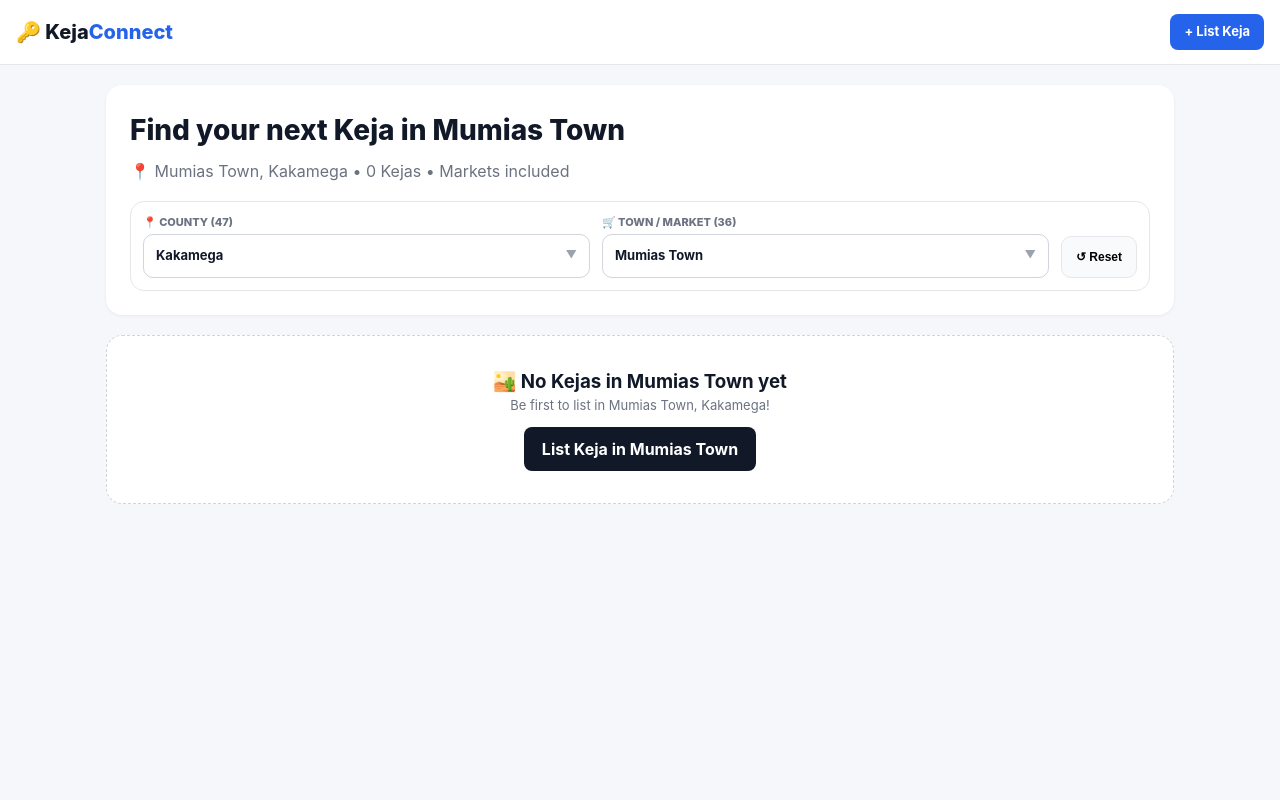
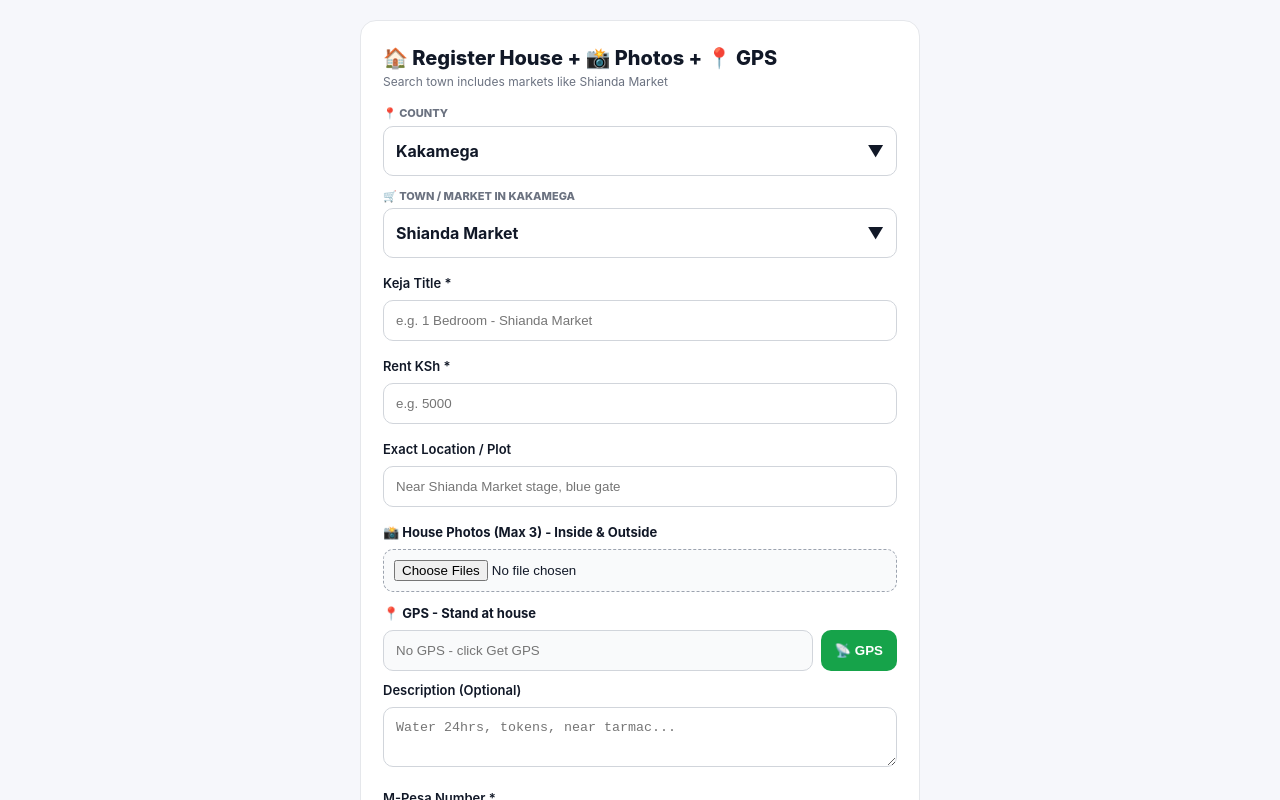
Before and after one commit to muhsinswaleh69-max/KejaConnect, a Next.js app: page /list in a window 1280 px wide. Shown: the top 800 px of the page. Built offline with nearby package versions, Linux system fonts and the light colour scheme.

Commit message:
Update page.tsx

```diff
--- a/app/list/page.tsx
+++ b/app/list/page.tsx
@@ -1,129 +1,136 @@
 "use client"
-import { useEffect, useState, useRef } from "react"
+import { useState, useRef, useEffect } from "react"
 
 const countyTowns: Record<string, string[]> = {
-  "Mombasa": ["Mvita","Nyali","Kisauni","Likoni","Changamwe","Jomvu","Bamburi","Shanzu"],
-  "Kwale": ["Kwale","Ukunda","Msambweni","Kinango","Diani","Lunga Lunga"],
-  "Kilifi": ["Kilifi","Malindi","Watamu","Mariakani","Kaloleni","Mtwapa","Mariakani Market"],
-  "Tana River": ["Hola","Garsen","Bura","Madogo Market"],
-  "Lamu": ["Lamu","Mokowe","Witu","Mpeketoni"],
-  "Taita Taveta": ["Voi","Wundanyi","Taveta","Mwatate","Wundanyi Market"],
-  "Garissa": ["Garissa","Dadaab","Balambala","Bura East Market"],
-  "Wajir": ["Wajir","Habaswein","Tarbaj","Buna Market"],
-  "Mandera": ["Mandera","El Wak","Rhamu","Takaba Market"],
-  "Marsabit": ["Marsabit","Moyale","Laisamis","Loiyangalani Market"],
-  "Isiolo": ["Isiolo","Garbatulla","Merti","Kinna Market"],
-  "Meru": ["Meru Town","Maua","Nkubu","Timau","Githongo Market","Mikinduri Market"],
-  "Tharaka Nithi": ["Chuka","Chogoria","Marimanti","Kathwana Market"],
-  "Embu": ["Embu","Runyenjes","Siakago","Kiritiri Market","Ishiara Market"],
-  "Kitui": ["Kitui","Mwingi","Mutomo","Zombe Market","Kabati Market"],
-  "Machakos": ["Machakos","Mavoko","Athi River","Kangundo","Matuu","Tala Market","Masii Market"],
-  "Makueni": ["Wote","Makindu","Kibwezi","Kikima Market","Sultan Hamud Market"],
-  "Nyandarua": ["Ol Kalou","Kinangop","Nyahururu","Engineer Market","Njabini Market"],
-  "Nyeri": ["Nyeri","Karatina","Othaya","Mukurweini","Mweiga Market","Naro Moru Market"],
-  "Kirinyaga": ["Kerugoya","Kutus","Sagana","Wanguru Market","Kagio Market"],
-  "Murang'a": ["Murang'a","Thika","Kenol","Kangema","Kangari Market","Kiriaini Market"],
-  "Kiambu": ["Kiambu","Thika","Ruiru","Limuru","Kikuyu","Juja","Gatundu","Githunguri Market","Kiambu Market"],
-  "Turkana": ["Lodwar","Kakuma","Lokichar","Lokichogio Market"],
-  "West Pokot": ["Kapenguria","Makutano","Chepareria","Sigor Market"],
-  "Samburu": ["Maralal","Wamba","Baragoi","Suguta Market"],
-  "Trans Nzoia": ["Kitale","Kiminini","Endebess","Cherangany Market","Kachibora Market"],
-  "Uasin Gishu": ["Eldoret","Turbo","Moiben","Kesses","Soy","Burnt Forest","Ziwa Market","Moi's Bridge Market"],
-  "Elgeyo Marakwet": ["Iten","Kapsowar","Chepkorio","Kapcherop Market"],
-  "Nandi": ["Kapsabet","Nandi Hills","Chepterwai","Kobujoi","Kaiboi Market","Kaptumo Market"],
-  "Baringo": ["Kabarnet","Eldama Ravine","Marigat","Mogotio Market","Kabartonjo Market"],
-  "Laikipia": ["Nanyuki","Nyahururu","Rumuruti","Doldol Market","Kinamba Market"],
-  "Nakuru": ["Nakuru Town","Naivasha","Gilgil","Molo","Njoro","Bahati","Mau Narok Market","Subukia Market"],
-  "Narok": ["Narok","Kilgoris","Ololulunga","Ntulele Market","Ololunga Market"],
-  "Kajiado": ["Kajiado","Kitengela","Ngong","Ongata Rongai","Kiserian","Loitoktok","Namanga Market","Isinya Market"],
-  "Kericho": ["Kericho","Litein","Londiani","Sosiot Market","Fort Ternan Market"],
-  "Bomet": ["Bomet","Sotik","Chepalungu","Longisa Market","Mogogosiek Market"],
-  "Kakamega": [
-    "Mumias Town","Mumias Market","Shianda Market","Ekero Market","Shibale Market","Mumias Complex",
-    "Butere Town","Butere Market","Malava Town","Malava Market","Matungu Market","Khwisero Market",
-    "Lurambi","Kakamega Town","Kakamega Market","Lugari","Likuyani Market","Navakholo Market","Shinyalu Market",
-    "Ikolomani Market","Matete Market","Mautuma Market","Kambiri Market","Bukura Market","Kilingili Market",
-    "Lumakanda Market","Mois Bridge Market","Khayega Market","Shinyalu Town","Lubao Market",
-    "Mumias West","Mumias East","Eshirulo Market","Emuhaya Market","Sabatia Market","Shikoti Market"
-  ],
-  "Vihiga": ["Vihiga","Luanda Market","Mbale","Emuhaya","Sabatia","Chavakali Market","Majengo Market","Serem Market","Mudete Market"],
-  "Bungoma": ["Bungoma Town","Bungoma Market","Kimilili Town","Kimilili Market","Webuye Town","Webuye Market","Sirisia Market","Bumula Market","Mt Elgon Market","Tongaren Market","Kanduyi Market","Chwele Market","Misikhu Market","Kapsokwony Market","Naitiri Market","Bokoli Market"],
-  "Busia": ["Busia Town","Busia Market","Malaba Town","Malaba Market","Nambale Market","Matayos Market","Teso North Market","Bunyala Market","Port Victoria Market","Bumala Market","Mundika Market","Amukura Market"],
-  "Siaya": ["Siaya","Bondo","Ugunja Market","Yala Market","Ukwala Market","Akala Market","Usenge Market"],
-  "Kisumu": ["Kisumu Town","Maseno Market","Ahero Market","Kombewa Market","Muhoroni Market","Nyando Market","Sondu Market","Kibos Market"],
-  "Homa Bay": ["Homa Bay","Oyugis Market","Kendubay Market","Mbita Market","Ndhiwa Market","Sindo Market","Rangwe Market","Magunga Market"],
-  "Migori": ["Migori","Rongo Market","Awendo Market","Kehancha Market","Isebania Market","Migori Market","Suna Market"],
-  "Kisii": ["Kisii Town","Kisii Market","Ogembo Market","Keroka Market","Suneka Market","Nyamache Market","Masimba Market","Gesusu Market"],
-  "Nyamira": ["Nyamira","Nyansiongo Market","Ekerubo Market","Manga Market","Keroka Market"],
-  "Nairobi": ["Westlands","CBD","Karen","Eastlands","Roysambu","Kasaranai","Embakasi","Langata","Dagoretti","Parklands","Kilimani","Lavington","South B","South C","Gikomba Market","Kawangware Market","Kibera Market","Umoja Market","Kangemi Market"],
+  "Mombasa": ["Mvita","Nyali","Kisauni","Likoni","Changamwe","Jomvu"],
+  "Kakamega": ["Mumias Town","Mumias Market","Shianda Market","Ekero Market","Shibale Market","Mumias Complex","Butere Town","Butere Market","Malava Town","Malava Market","Matungu Market","Khwisero Market","Lurambi","Kakamega Town","Lugari","Likuyani Market","Navakholo Market","Shinyalu Market","Ikolomani Market","Matete Market","Bukura Market","Lumakanda Market","Khayega Market","Mumias West","Mumias East"],
+  "Vihiga": ["Vihiga","Luanda Market","Mbale","Emuhaya","Sabatia","Chavakali Market"],
+  "Bungoma": ["Bungoma Town","Kimilili Town","Webuye Town","Sirisia Market","Bumula Market","Chwele Market","Misikhu Market"],
+  "Busia": ["Busia Town","Malaba Town","Nambale Market","Matayos Market","Bumala Market"],
+  "Nairobi": ["Westlands","CBD","Karen","Eastlands","Roysambu","Embakasi","Langata","Dagoretti","Parklands","Kilimani","Gikomba Market","Kawangware Market","Kibera Market","Umoja Market"],
+  "Kisumu": ["Kisumu Town","Maseno Market","Ahero Market","Kombewa Market"],
+  "Kiambu": ["Kiambu","Thika","Ruiru","Limuru","Kikuyu","Juja","Gatundu"],
+  "Nakuru": ["Nakuru Town","Naivasha","Gilgil","Molo","Njoro"],
+  "Uasin Gishu": ["Eldoret","Turbo","Moiben","Soy"],
+  "Machakos": ["Machakos","Mavoko","Athi River","Kangundo","Matuu","Tala Market"],
+  "Kajiado": ["Kajiado","Kitengela","Ngong","Ongata Rongai","Kiserian"],
 }
 
-function SearchableDropdown({icon, label, options, value, onChange, placeholder}: {icon:string, label:string, options:string[], value:string, onChange:(v:string)=>void, placeholder:string}){
-  const [open, setOpen] = useState(false)
-  const [q, setQ] = useState("")
-  const ref = useRef<HTMLDivElement>(null)
-  useEffect(()=>{
-    const h = (e:any)=>{ if(ref.current &&!ref.current.contains(e.target)) setOpen(false)}
-    document.addEventListener("mousedown", h); return ()=>document.removeEventListener("mousedown", h)
-  },[])
-  const filtered = options.filter(o=> o.toLowerCase().includes(q.toLowerCase()))
-  return (
-    <div ref={ref} style={{position:'relative', minWidth:'180px', flex:1}}>
-      <div style={{fontSize:'11px', fontWeight:800, color:'#6b7280', marginBottom:'4px'}}>{icon} {label} ({options.length})</div>
-      <div onClick={()=>setOpen(!open)} style={{padding:'11px 12px', borderRadius:'10px', border:open?'2px solid #111827':'1px solid #d1d5db', background:'white', cursor:'pointer', fontWeight:700, fontSize:'13px', display:'flex', justifyContent:'space-between'}}>
-        {value} <span style={{fontSize:'11px', color:'#9ca3af'}}>▼</span>
-      </div>
-      {open && (
-        <div style={{position:'absolute', top:'100%', left:0, right:0, background:'white', border:'1px solid #e5e7eb', borderRadius:'12px', marginTop:'6px', zIndex:30, boxShadow:'0 12px 30px rgba(0,0,0,0.15)', overflow:'hidden'}}>
-          <div style={{padding:'8px', background:'#f9fafb'}}><input autoFocus value={q} onChange={e=>setQ(e.target.value)} placeholder={placeholder} style={{width:'100%', padding:'9px 10px', borderRadius:'8px', border:'1px solid #d1d5db', fontSize:'13px'}}/></div>
-          <div style={{maxHeight:'250px', overflowY:'auto'}}>
-            {filtered.length===0? <div style={{padding:'12px', fontSize:'13px', color:'#9ca3af'}}>No results for "{q}"</div> :
-              filtered.map(o=>(
-                <div key={o} onClick={()=>{onChange(o); setOpen(false); setQ("")}} style={{padding:'10px 12px', cursor:'pointer', fontSize:'13px', fontWeight:o===value?700:500, background:o===value?'#eff6ff':'white', borderBottom:'1px solid #f9fafb', display:'flex', justifyContent:'space-between'}}>
-                  <span>{o.includes('Market')?'🛒 ':''}{o}</span>{o===value && <span style={{color:'#2563eb'}}>✓</span>}
-                </div>
-              ))
-            }
-          </div>
-        </div>
-      )}
-    </div>
-  )
+function SearchableDropdown({icon, label, options, value, onChange, placeholder}: any){
+  const [open, setOpen] = useState(false); const [q, setQ] = useState(""); const ref = useRef<HTMLDivElement>(null)
+  useEffect(()=>{const h=(e:any)=>{ if(ref.current &&!ref.current.contains(e.target)) setOpen(false)}; document.addEventListener("mousedown",h); return()=>document.removeEventListener("mousedown",h)},[])
+  const filtered = options.filter((o:string)=> o.toLowerCase().includes(q.toLowerCase()))
+  return (<div ref={ref} style={{position:'relative', marginBottom:'12px'}}><div style={{fontSize:'11px', fontWeight:800, color:'#6b7280', marginBottom:'4px'}}>{icon} {label}</div><div onClick={()=>setOpen(!open)} style={{padding:'12px', borderRadius:'10px', border:open?'2px solid #111827':'1px solid #d1d5db', background:'white', cursor:'pointer', fontWeight:700, display:'flex', justifyContent:'space-between'}}>{value} <span>▼</span></div>{open && <div style={{position:'absolute', top:'100%', left:0, right:0, background:'white', border:'1px solid #e5e7eb', borderRadius:'12px', marginTop:'6px', zIndex:30, boxShadow:'0 12px 30px rgba(0,0,0,0.15)'}}><div style={{padding:'8px', background:'#f9fafb'}}><input autoFocus value={q} onChange={e=>setQ(e.target.value)} placeholder={placeholder} style={{width:'100%', padding:'9px 10px', borderRadius:'8px', border:'1px solid #d1d5db', fontSize:'13px'}}/></div><div style={{maxHeight:'210px', overflowY:'auto'}}>{filtered.map((o:string)=><div key={o} onClick={()=>{onChange(o); setOpen(false); setQ("")}} style={{padding:'10px 12px', cursor:'pointer', fontSize:'13px', background:o===value?'#eff6ff':'white'}}>{o} {o===value?'✓':''}</div>)}</div></div>}</div>)
 }
 
-const defaultKejas = [
-  {id:1, title:"2 Bedroom - Ekero Market", rent:8000, location:"Ekero Market, Mumias", county:"Kakamega", town:"Ekero Market", mpesa:"0722", lat:"0.334580", lng:"34.485550"},
-  {id:2, title:"Single - Shianda Market Near Stage", rent:3500, location:"Shianda Market, Mumias East", county:"Kakamega", town:"Shianda Market", mpesa:"0712", lat:"0.273000", lng:"34.500000"},
-]
+export default function ListPage(){
+  const [county, setCounty]=useState("Kakamega"); const [town, setTown]=useState("Shianda Market")
+  const [form, setForm]=useState({title:"",rent:"",location:"",mpesa:"", lat:"", lng:"", desc:""})
+  const [gpsStatus, setGpsStatus]=useState(""); const [done,setDone]=useState(false)
+  const [photos, setPhotos]=useState<string[]>([])
+  const [uploading, setUploading]=useState(false)
 
-export default function Home(){
-  const [kejas, setKejas] = useState(defaultKejas)
-  const [county, setCounty] = useState("Kakamega")
-  const [town, setTown] = useState("Mumias Town")
-  useEffect(()=>{
-    const saved = JSON.parse(localStorage.getItem("kejas")||"[]")
-    if(saved.length>0) setKejas([...defaultKejas,...saved])
-  },[])
-  const filtered = kejas.filter(k=> k.county===county && k.town===town)
-  return (
-    <>
-      <div className="header"><div className="logo">🔑 Keja<span>Connect</span></div><a href="/list" style={{background:'#2563eb', color:'white', padding:'8px 14px', borderRadius:'8px', fontSize:'13px', fontWeight:700, textDecoration:'none'}}> + List Keja</a></div>
-      <div className="container">
-        <div className="hero">
-          <h1>Find your next Keja in {town}</h1>
-          <p>📍 {town}, {county} • {filtered.length} Kejas • Markets included</p>
-          <div style={{display:'flex', gap:'12px', marginTop:'18px', flexWrap:'wrap', alignItems:'flex-end', background:'white', padding:'12px', borderRadius:'14px', border:'1px solid #e5e7eb'}}>
-            <SearchableDropdown icon="📍" label="COUNTY" options={Object.keys(countyTowns).sort()} value={county} onChange={(c)=>{setCounty(c); setTown(countyTowns[c][0])}} placeholder="Search county..."/>
-            <SearchableDropdown icon="🛒" label="TOWN / MARKET" options={countyTowns[county]||[]} value={town} onChange={setTown} placeholder={`Search market in ${county}... e.g Shianda`}/>
-            <button onClick={()=>{setCounty("Kakamega"); setTown("Mumias Town")}} style={{height:'42px', padding:'0 14px', borderRadius:'10px', border:'1px solid #e5e7eb', background:'#f9fafb', cursor:'pointer', fontSize:'12px', fontWeight:700}}>↺ Reset</button>
-          </div>
-        </div>
-        {filtered.length===0? <div style={{background:'white', padding:'32px', borderRadius:'16px', textAlign:'center', border:'1px dashed #d1d5db'}}><h3>🏜️ No Kejas in {town} yet</h3><p style={{fontSize:'13px', color:'#6b7280'}}>Be first to list in {town}, {county}!</p><a href="/list" style={{display:'inline-block', marginTop:'12px', background:'#111827', color:'white', padding:'10px 18px', borderRadius:'8px', textDecoration:'none', fontWeight:700}}>List Keja in {town}</a></div> :
-          <div className="grid">{filtered.map((k:any)=>(
-            <div key={k.id} className="card"><span className="badge badge-blue">Available</span>{k.lat && <span className="badge" style={{background:'#dcfce7', color:'#166534', marginLeft:'6px'}}>📍 GPS</span>}<h3 style={{marginTop:'8px'}}>{k.title}</h3><div className="meta">📍 {k.town}, {k.county}</div><div className="price">KSh {k.rent.toLocaleString()} / month</div>{k.lat && <div style={{display:'flex', gap:'8px', margin:'10px 0'}}><a href={`https://www.google.com/maps?q=${k.lat},${k.lng}`} target="_blank" style={{flex:1, textAlign:'center', background:'#f3f4f6', padding:'9px', borderRadius:'8px', fontSize:'12px', fontWeight:700, textDecoration:'none', color:'#111827', border:'1px solid #e5e7eb'}}>🗺️ View</a><a href={`https://www.google.com/maps/dir/?api=1&destination=${k.lat},${k.lng}`} target="_blank" style={{flex:1, textAlign:'center', background:'#2563eb', padding:'9px', borderRadius:'8px', fontSize:'12px', fontWeight:700, textDecoration:'none', color:'white'}}>📍 Navigate</a></div>}<button className="btn">Book</button></div>
-          ))}</div>
-        }
-      </div>
-    </>
-  )
+  const getGPS = () => {
+    setGpsStatus("📡 Locating... Allow location")
+    if(!navigator.geolocation){ setGpsStatus("❌ GPS not supported"); return }
+    navigator.geolocation.getCurrentPosition(
+      (pos)=>{
+        setForm(f=>({...f, lat:pos.coords.latitude.toFixed(6), lng:pos.coords.longitude.toFixed(6)}))
+        setGpsStatus(`✅ Locked: ${pos.coords.latitude.toFixed(6)}, ${pos.coords.longitude.toFixed(6)}`)
+      },
+      (err)=> setGpsStatus(`❌ ${err.message}`)
+    ,{enableHighAccuracy:true, timeout:15000}
+    )
+  }
+
+  const handlePhoto = (e:any) => {
+    const files = Array.from(e.target.files as FileList).slice(0, 3)
+    if(photos.length + files.length > 3){ alert("Max 3 photos"); return }
+    setUploading(true)
+    const promises = files.map((file:any)=> new Promise<string>((res)=>{
+      const reader = new FileReader()
+      reader.onload = ()=> res(reader.result as string)
+      reader.readAsDataURL(file)
+    }))
+    Promise.all(promises).then(imgs=>{ setPhotos(p=>[...p,...imgs]); setUploading(false) })
+  }
+
+  const handleSubmit = () => {
+    // FIX: proper validation
+    if(!form.title.trim()){ alert("Enter Keja Title"); return }
+    if(!form.rent || isNaN(parseInt(form.rent))){ alert("Enter valid Rent"); return }
+    if(!form.mpesa.trim()){ alert("Enter M-Pesa number"); return }
+    if(photos.length===0){ if(!confirm("No photo added. Continue without photo?")) return }
+
+    try{
+      const existing = JSON.parse(localStorage.getItem("kejas")||"[]")
+      if(!Array.isArray(existing)){ localStorage.setItem("kejas","[]") }
+      const newKeja = {
+        id: Date.now(),
+        title: form.title.trim(),
+        rent: parseInt(form.rent),
+        location: `${form.location || town}, ${town}, ${county}`,
+        desc: form.desc,
+        mpesa: form.mpesa,
+        county, town,
+        lat: form.lat || "",
+        lng: form.lng || "",
+        photos: photos, // base64
+        yourCut: Math.round(parseInt(form.rent)*0.2),
+        toLandlord: Math.round(parseInt(form.rent)*0.8),
+        date: new Date().toISOString()
+      }
+      const all = [...existing, newKeja]
+      localStorage.setItem("kejas", JSON.stringify(all))
+      setDone(true)
+      setTimeout(()=>{ window.location.href="/" }, 1500)
+    }catch(err:any){
+      alert("Error saving: "+err.message+" - Clear browser cache and try")
+      console.error(err)
+    }
+  }
+
+  if(done) return <div style={{maxWidth:'500px', margin:'80px auto', textAlign:'center', background:'white', padding:'30px', borderRadius:'16px'}}><h2>✅ House Registered!</h2><p>📍 {town}, {county} {form.lat?`• GPS Pinned`:`• No GPS`} {photos.length>0?`• ${photos.length} photos`:''}</p><p>Redirecting...</p></div>
+
+  return (<div style={{maxWidth:'560px', margin:'20px auto', background:'white', padding:'22px', borderRadius:'16px', border:'1px solid #e5e7eb'}}>
+    <h1 style={{fontWeight:800, fontSize:'20px'}}>🏠 Register House + 📸 Photos + 📍 GPS</h1>
+    <p style={{fontSize:'12px', color:'#6b7280', marginBottom:'14px'}}>Search town includes markets like Shianda Market</p>
+
+    <SearchableDropdown icon="📍" label="COUNTY" options={Object.keys(countyTowns).sort()} value={county} onChange={(c:string)=>{setCounty(c); setTown(countyTowns[c][0])}} placeholder="Search county..."/>
+    <SearchableDropdown icon="🛒" label={`TOWN / MARKET IN ${county.toUpperCase()}`} options={countyTowns[county]||[]} value={town} onChange={setTown} placeholder={`Search e.g Shianda...`}/>
+
+    <label style={{fontSize:'13px', fontWeight:600}}>Keja Title *</label>
+    <input value={form.title} onChange={e=>setForm({...form,title:e.target.value})} style={{width:'100%',padding:'12px',borderRadius:'10px',border:'1px solid #d1d5db',margin:'6px 0 12px'}} placeholder="e.g. 1 Bedroom - Shianda Market"/>
+
+    <label style={{fontSize:'13px',fontWeight:600}}>Rent KSh *</label>
+    <input type="number" inputMode="numeric" value={form.rent} onChange={e=>setForm({...form,rent:e.target.value})} style={{width:'100%',padding:'12px',borderRadius:'10px',border:'1px solid #d1d5db',margin:'6px 0 12px'}} placeholder="e.g. 5000"/>
+
+    <label style={{fontSize:'13px',fontWeight:600}}>Exact Location / Plot</label>
+    <input value={form.location} onChange={e=>setForm({...form,location:e.target.value})} style={{width:'100%',padding:'12px',borderRadius:'10px',border:'1px solid #d1d5db',margin:'6px 0 12px'}} placeholder="Near Shianda Market stage, blue gate"/>
+
+    <label style={{fontSize:'13px',fontWeight:700}}>📸 House Photos (Max 3) - Inside & Outside</label>
+    <input type="file" accept="image/*" multiple onChange={handlePhoto} style={{width:'100%',padding:'10px',borderRadius:'10px',border:'1px dashed #9ca3af',margin:'6px 0 8px', background:'#f9fafb'}}/>
+    {uploading && <div style={{fontSize:'12px', color:'#2563eb'}}>Uploading photos...</div>}
+    {photos.length>0 && <div style={{display:'flex', gap:'8px', flexWrap:'wrap', margin:'8px 0 12px'}}>
+      {photos.map((p,i)=><div key={i} style={{position:'relative'}}><img src={p} style={{width:'90px', height:'70px', objectFit:'cover', borderRadius:'8px', border:'1px solid #e5e7eb'}}/><button type="button" onClick={()=>setPhotos(photos.filter((_,idx)=>idx!==i))} style={{position:'absolute', top:'-6px', right:'-6px', background:'red', color:'white', border:0, borderRadius:'50%', width:'20px', height:'20px', cursor:'pointer'}}>x</button></div>)}
+    </div>}
+
+    <label style={{fontSize:'13px',fontWeight:700}}>📍 GPS - Stand at house</label>
+    <div style={{display:'flex', gap:'8px', margin:'6px 0 6px'}}>
+      <input value={form.lat?`${form.lat}, ${form.lng}`:''} readOnly placeholder="No GPS - click Get GPS" style={{flex:1,padding:'12px',borderRadius:'10px',border: form.lat?'2px solid #16a34a':'1px solid #d1d5db', background: form.lat?'#f0fdf4':'#f9fafb'}}/>
+      <button type="button" onClick={getGPS} style={{background: form.lat?'#111827':'#16a34a', color:'white', padding:'0 14px', borderRadius:'10px', border:0, fontWeight:800, cursor:'pointer'}}>{form.lat?'Re-pin':'📡 GPS'}</button>
+    </div>
+    {gpsStatus && <div style={{fontSize:'11px', marginBottom:'12px', padding:'8px', borderRadius:'6px', background:gpsStatus.includes('✅')?'#dcfce7':'#fef3c7'}}>{gpsStatus}</div>}
+
+    <label style={{fontSize:'13px',fontWeight:600}}>Description (Optional)</label>
+    <textarea value={form.desc} onChange={e=>setForm({...form,desc:e.target.value})} style={{width:'100%',padding:'12px',borderRadius:'10px',border:'1px solid #d1d5db',margin:'6px 0 12px', minHeight:'60px'}} placeholder="Water 24hrs, tokens, near tarmac..."/>
+
+    <label style={{fontSize:'13px',fontWeight:600}}>M-Pesa Number *</label>
+    <input value={form.mpesa} onChange={e=>setForm({...form,mpesa:e.target.value})} style={{width:'100%',padding:'12px',borderRadius:'10px',border:'1px solid #d1d5db',margin:'6px 0 16px'}} placeholder="0722xxxxxx"/>
+
+    <div style={{background:'#f0fdf4', padding:'10px', borderRadius:'8px', fontSize:'12px', marginBottom:'12px', border:'1px solid #bbf7d0'}}>📍 Listing in: <b>{town}, {county}</b> {form.lat && `• GPS ✅`} {photos.length>0 && `• ${photos.length} photos ✅`}</div>
+
+    <button type="button" onClick={handleSubmit} style={{width:'100%',background:'#111827',color:'white',padding:'14px',borderRadius:'10px',border:0,fontWeight:800, cursor:'pointer', fontSize:'15px'}}>✅ Register House in {town} →</button>
+    <a href="/" style={{display:'block', textAlign:'center', marginTop:'12px', fontSize:'13px', color:'#6b7280', textDecoration:'none'}}>← Back</a>
+  </div>)
 }
```
